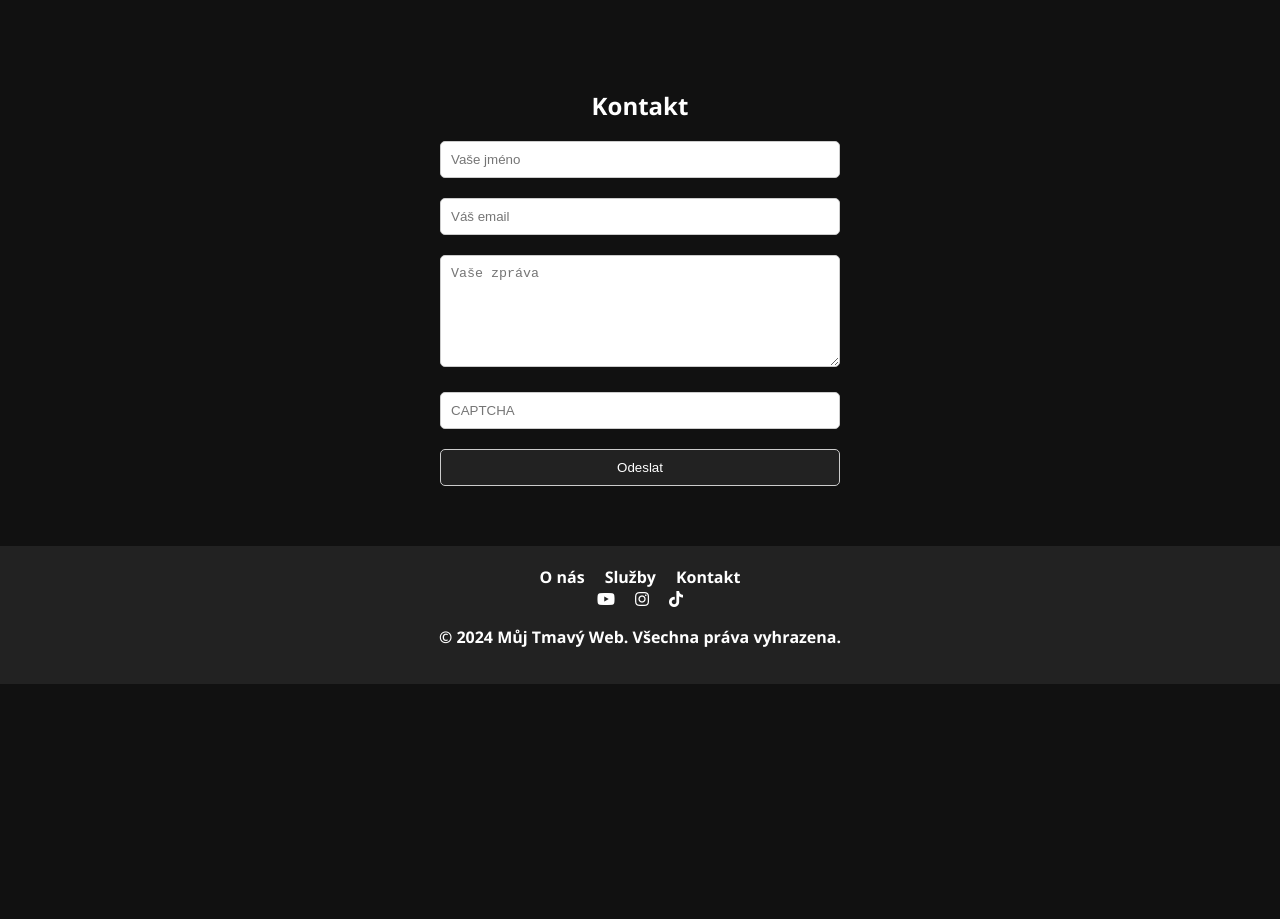
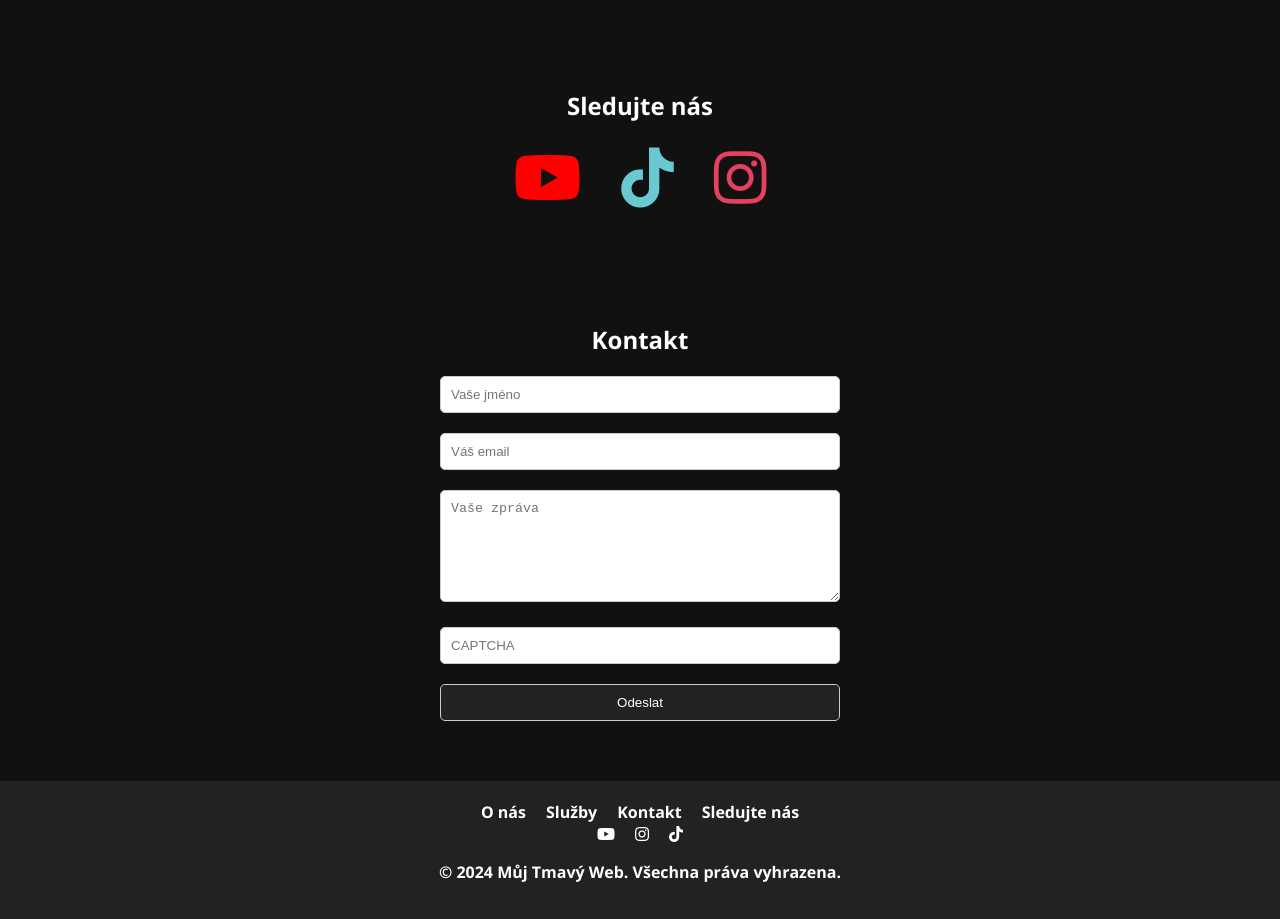
Before and after one commit to BeneGCZ/web-beneg, a plain HTML site: page index.html in a window 1280 px wide. Shown: the part 1080-1999 px from the top of the page. Before the commit the page ends 1764 px from the top, so only its background shows below. Drawn offline with nearby package versions, Linux system fonts and the light colour scheme.

Commit message:
Add social follow section with animations

```diff
--- a/index.html
+++ b/index.html
@@ -21,6 +21,7 @@
     <li><a href="#o-nas">O nás</a></li>
     <li><a href="#sluzby">Služby</a></li>
     <li><a href="#kontakt">Kontakt</a></li>
+    <li><a href="#sledujte-nas">Sledujte nás</a></li>
   </ul>
 </nav>
 
@@ -34,6 +35,14 @@
 <div id="sluzby" class="content">
   <h2>Služby</h2>
   <p>Nabízíme tyto služby.</p>
+</div>
+<div id="sledujte-nas" class="content social-follow">
+  <h2>Sledujte nás</h2>
+  <div class="follow-icons">
+    <a href="https://www.youtube.com/beneg" class="youtube" target="_blank"><i class="fab fa-youtube"></i></a>
+    <a href="https://www.tiktok.com/@_beneg_" class="tiktok" target="_blank"><i class="fab fa-tiktok"></i></a>
+    <a href="https://www.instagram.com/_beneg_" class="instagram" target="_blank"><i class="fab fa-instagram"></i></a>
+  </div>
 </div>
 
 <div id="kontakt" class="content">
@@ -72,6 +81,7 @@
       <li><a href="#o-nas">O nás</a></li>
       <li><a href="#sluzby">Služby</a></li>
       <li><a href="#kontakt">Kontakt</a></li>
+    <li><a href="#sledujte-nas">Sledujte nás</a></li>
     </ul>
   </nav>
   <!-- Použití ikon z Font Awesome -->
--- a/styles.css
+++ b/styles.css
@@ -125,3 +125,42 @@ html, body {
   button:hover {
     background-color: #444; /* Barva tlačítka po najetí myši */
   }
+
+.social-follow {
+  padding: 40px 20px;
+}
+
+.follow-icons {
+  display: flex;
+  justify-content: center;
+  gap: 40px;
+}
+
+.follow-icons a {
+  font-size: 60px;
+  color: #fff;
+  text-decoration: none;
+  animation: float 4s ease-in-out infinite;
+  transition: transform 0.3s;
+}
+
+.follow-icons a:hover {
+  transform: scale(1.2);
+}
+
+.follow-icons a.youtube {
+  color: #ff0000;
+}
+
+.follow-icons a.instagram {
+  color: #e4405f;
+}
+
+.follow-icons a.tiktok {
+  color: #69c9d0;
+}
+
+@keyframes float {
+  0%, 100% { transform: translateY(0); }
+  50% { transform: translateY(-10px); }
+}
```
